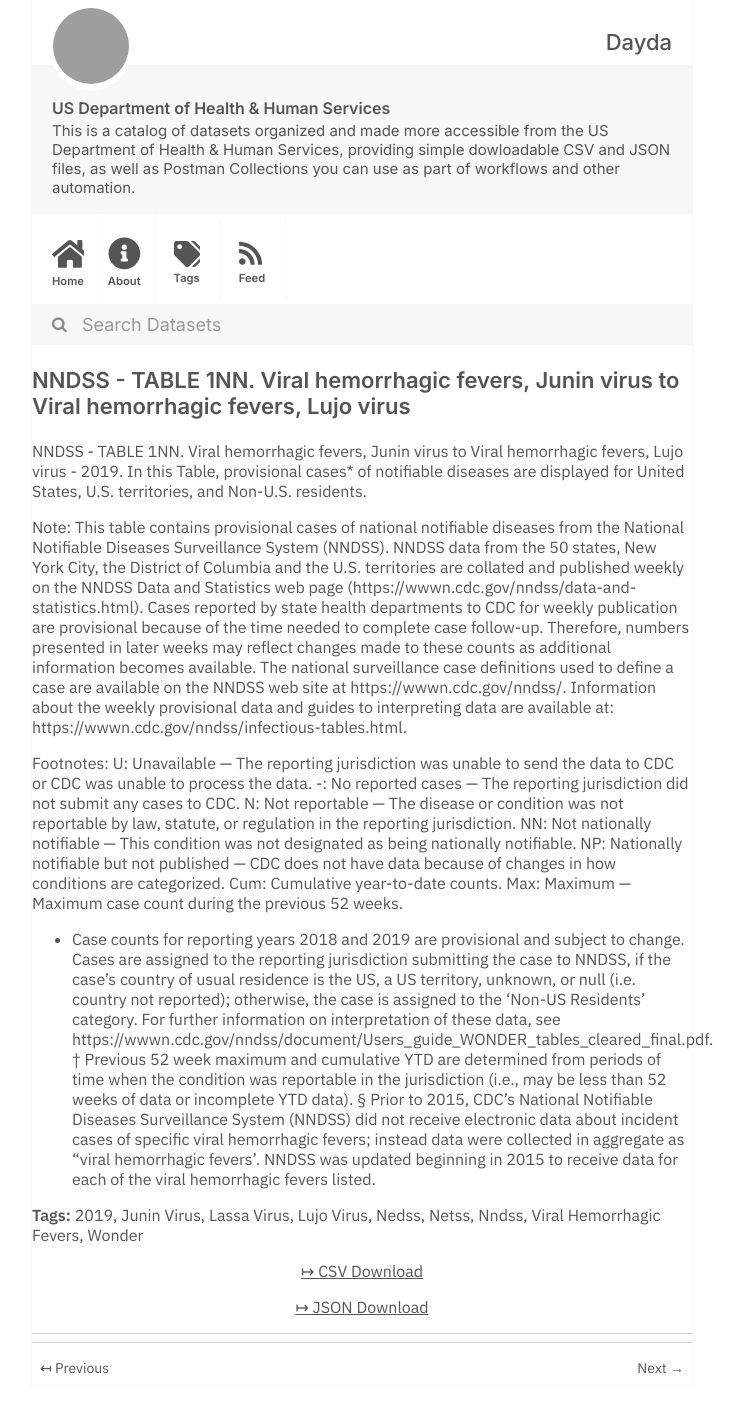
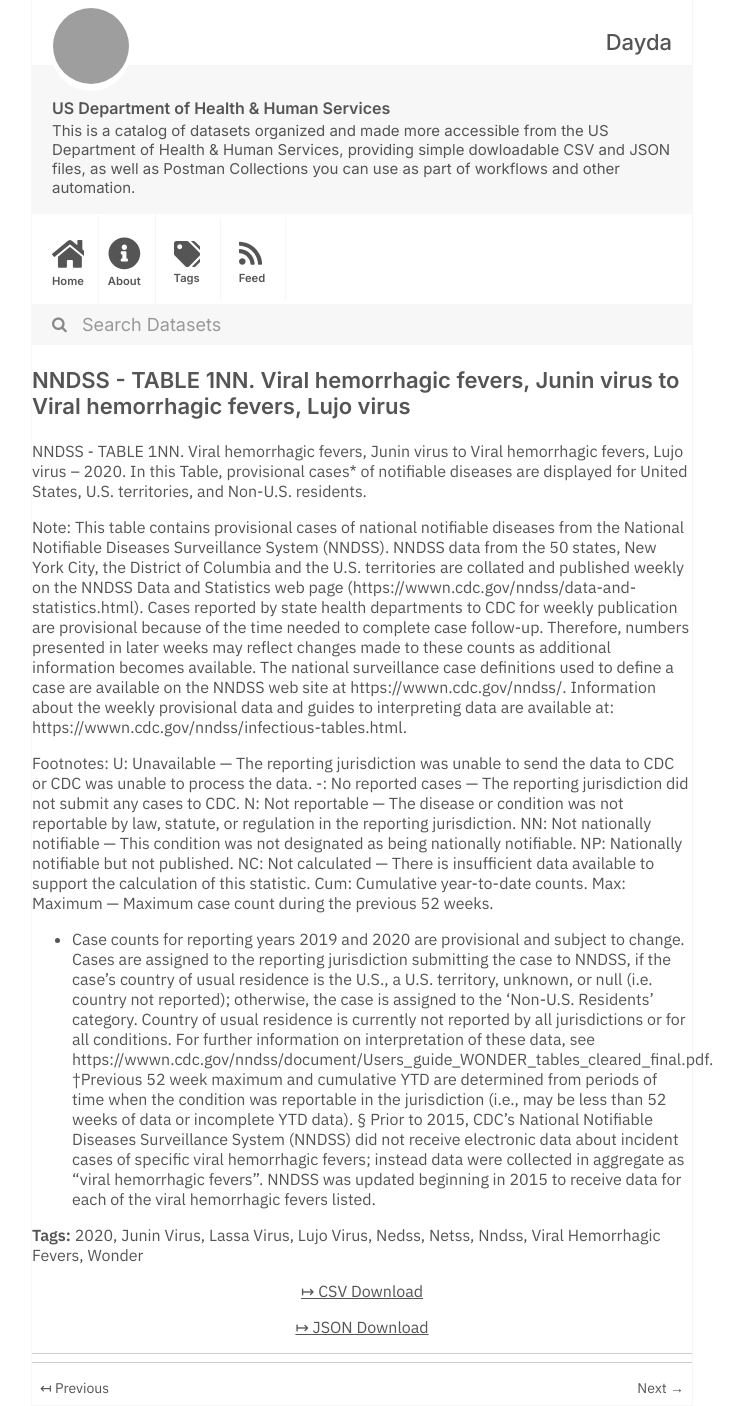
Before and after one commit to dayda-entities/us-department-of-health-and-human-services, a Jekyll site: the page built from _posts/2020-11-10-nndss-table-1nn.-viral-hemorrhagic-fevers-junin-virus-to-viral-hemorrhagic-fevers-lujo-virus.md, in a window 1280 px wide. Shown: the whole page, without its empty margins (278-1022 px from the left). Built offline with Jekyll 4.4.1, drawn with Linux system fonts in a browser that asks for light colours; grey boxes are pictures that could not be loaded.

Commit message:
Publish Data

```diff
--- a/_posts/2020-11-10-nndss-table-1nn.-viral-hemorrhagic-fevers-junin-virus-to-viral-hemorrhagic-fevers-lujo-virus.md
+++ b/_posts/2020-11-10-nndss-table-1nn.-viral-hemorrhagic-fevers-junin-virus-to-viral-hemorrhagic-fevers-lujo-virus.md
@@ -2,12 +2,12 @@
 title: >-
   NNDSS - TABLE 1NN. Viral hemorrhagic fevers, Junin virus to Viral hemorrhagic
   fevers, Lujo virus
-created: '2020-11-10T16:18:48.858766'
-modified: '2021-04-13T00:15:51.995433'
+created: '2020-11-10T16:16:36.782003'
+modified: '2021-04-17T02:49:34.489863'
 state: active
 type: dataset
 tags:
-  - '2019'
+  - '2020'
   - Junin Virus
   - Lassa Virus
   - Lujo Virus
@@ -17,12 +17,12 @@ tags:
   - Viral Hemorrhagic Fevers
   - Wonder
 groups: []
-csv_url: 'https://data.cdc.gov/api/views/7ecz-2gu3/rows.csv?accessType=DOWNLOAD'
-json_url: 'https://data.cdc.gov/api/views/7ecz-2gu3/rows.json?accessType=DOWNLOAD'
+csv_url: 'https://data.cdc.gov/api/views/axsa-zcg5/rows.csv?accessType=DOWNLOAD'
+json_url: 'https://data.cdc.gov/api/views/axsa-zcg5/rows.json?accessType=DOWNLOAD'
 layout: post
 
 ---
-NNDSS - TABLE 1NN. Viral hemorrhagic fevers, Junin virus to Viral hemorrhagic fevers, Lujo virus - 2019. In this Table, provisional cases* of notifiable diseases are displayed for United States, U.S. territories, and Non-U.S. residents.
+NNDSS - TABLE 1NN. Viral hemorrhagic fevers, Junin virus to Viral hemorrhagic fevers, Lujo virus – 2020.  In this Table, provisional cases* of notifiable diseases are displayed for United States, U.S. territories, and Non-U.S. residents.
 
 Note:
 This table contains provisional cases of national notifiable diseases from the National Notifiable Diseases Surveillance System (NNDSS). NNDSS data from the 50 states, New York City, the District of Columbia and the U.S. territories are collated and published weekly on the NNDSS Data and Statistics web page (https://wwwn.cdc.gov/nndss/data-and-statistics.html). Cases reported by state health departments to CDC for weekly publication are provisional because of the time needed to complete case follow-up. Therefore, numbers presented in later weeks may reflect changes made to these counts as additional information becomes available. The national surveillance case definitions used to define a case are available on the NNDSS web site at https://wwwn.cdc.gov/nndss/. Information about the weekly provisional data and guides to interpreting data are available at: https://wwwn.cdc.gov/nndss/infectious-tables.html.
@@ -32,9 +32,10 @@ U: Unavailable — The reporting jurisdiction was unable to send the data to CDC
 -: No reported cases — The reporting jurisdiction did not submit any cases to CDC.
 N: Not reportable — The disease or condition was not reportable by law, statute, or regulation in the reporting jurisdiction.
 NN: Not nationally notifiable — This condition was not designated as being nationally notifiable.
-NP: Nationally notifiable but not published — CDC does not have data because of changes in how conditions are categorized.
+NP: Nationally notifiable but not published.
+NC: Not calculated — There is insufficient data available to support the calculation of this statistic.
 Cum: Cumulative year-to-date counts.
 Max: Maximum — Maximum case count during the previous 52 weeks.
-* Case counts for reporting years 2018 and 2019 are provisional and subject to change. Cases are assigned to the reporting jurisdiction submitting the case to NNDSS, if the case's country of usual residence is the US, a US territory, unknown, or null (i.e. country not reported); otherwise, the case is assigned to the 'Non-US Residents' category. For further information on interpretation of these data, see https://wwwn.cdc.gov/nndss/document/Users_guide_WONDER_tables_cleared_final.pdf.
-† Previous 52 week maximum and cumulative YTD are determined from periods of time when the condition was reportable in the jurisdiction (i.e., may be less than 52 weeks of data or incomplete YTD data).
-§ Prior to 2015, CDC's National Notifiable Diseases Surveillance System (NNDSS) did not receive electronic data about incident cases of specific viral hemorrhagic fevers; instead data were collected in aggregate as "viral hemorrhagic fevers'. NNDSS was updated beginning in 2015 to receive data for each of the viral hemorrhagic fevers listed.
+* Case counts for reporting years 2019 and 2020 are provisional and subject to change. Cases are assigned to the reporting jurisdiction submitting the case to NNDSS, if the case's country of usual residence is the U.S., a U.S. territory, unknown, or null (i.e. country not reported); otherwise, the case is assigned to the 'Non-U.S. Residents' category. Country of usual residence is currently not reported by all jurisdictions or for all conditions. For further information on interpretation of these data, see https://wwwn.cdc.gov/nndss/document/Users_guide_WONDER_tables_cleared_final.pdf.
+†Previous 52 week maximum and cumulative YTD are determined from periods of time when the condition was reportable in the jurisdiction (i.e., may be less than 52 weeks of data or incomplete YTD data).
+§ Prior to 2015, CDC's National Notifiable Diseases Surveillance System (NNDSS) did not receive electronic data about incident cases of specific viral hemorrhagic fevers; instead data were collected in aggregate as "viral hemorrhagic fevers". NNDSS was updated beginning in 2015 to receive data for each of the viral hemorrhagic fevers listed.
```
